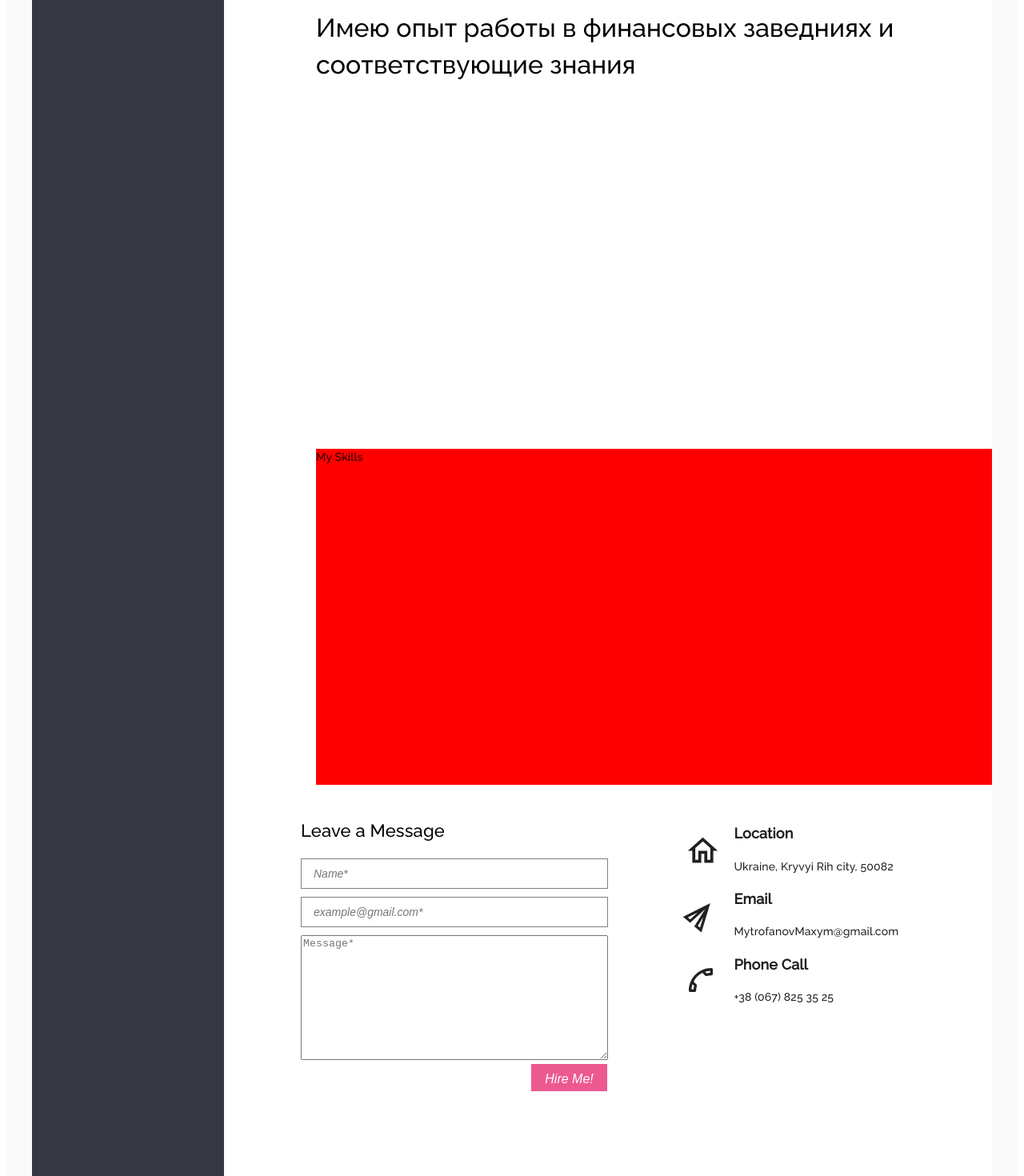
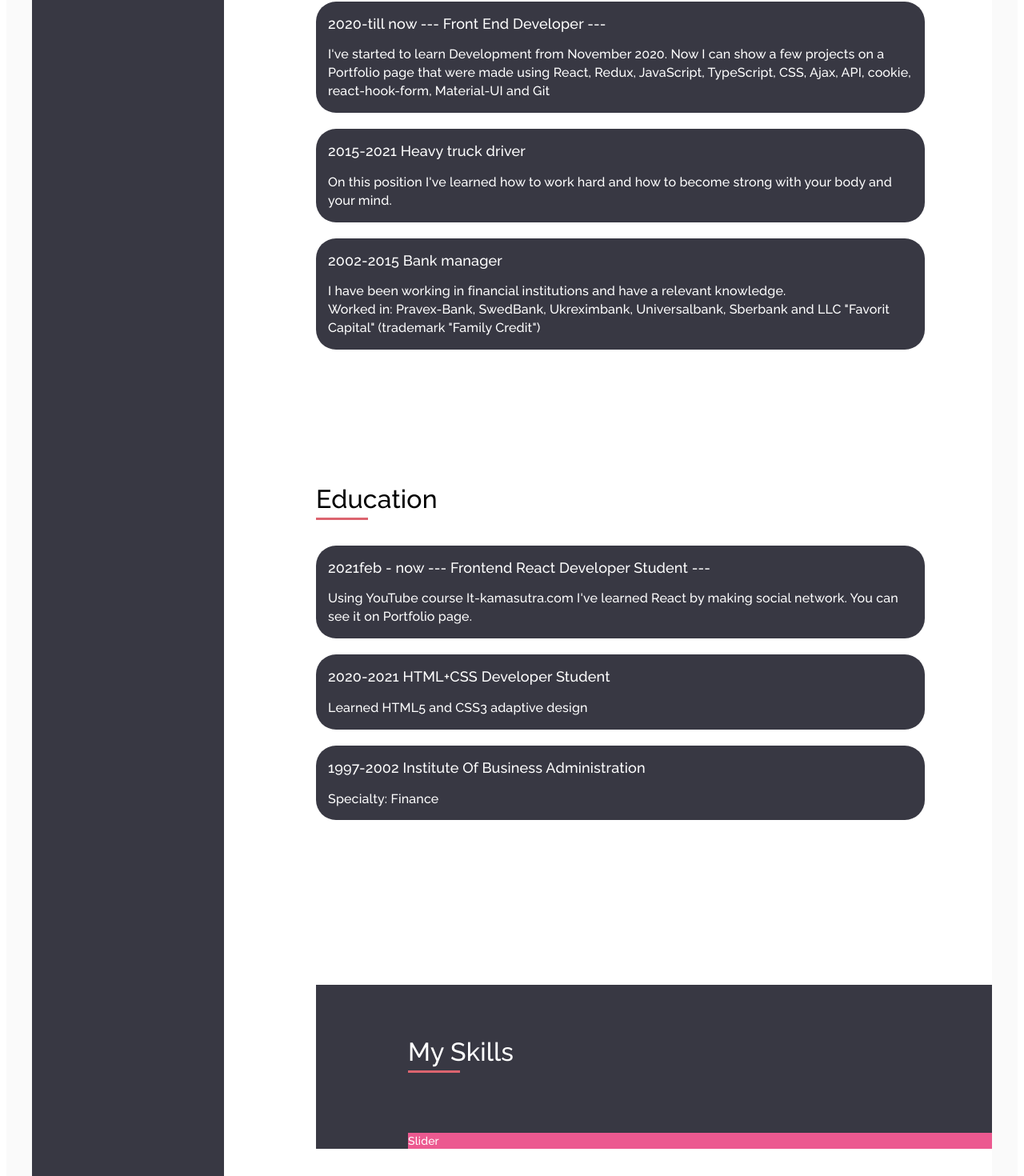
Before and after one commit to mytrofanov/resume6, a React (Create React App) app: page / in a window 1280 px wide. Shown: the part 1098-2568 px from the top of the page at 80% size. Built offline with nearby package versions, Linux system fonts and the light colour scheme.

Commit message:
Закончил про образование, начинаю делать скилы

```diff
--- a/src/components/about/About.js
+++ b/src/components/about/About.js
@@ -18,6 +18,7 @@ export function About() {
 
     return (
         <div className={s.AboutAll}>
+            {/*=================================Раздел обо мне=========================*/}
             <div className={s.AboutMe}>
                 <div className={s.AboutText}>
                     About Me
@@ -25,8 +26,8 @@ export function About() {
                     <div className={s.Divider}/>
                     {/*Линия подчеркивания*/}
                     <div className={s.AboutTextBlock}>
-                     Marital status:  married, Have	two kids(boys),
-                     Hobby: Blogging, Hunting, Sport, Reading
+                        Marital status: married, Have two kids(boys),
+                        Hobby: Blogging, Hunting, Sport, Reading
                     </div>
                     <div className={s.AboutMeBlock}>
                         <b>Name:</b> Maxym Mytrofanov
@@ -38,7 +39,7 @@ export function About() {
                             <b>Email:</b> MytrofanovMaxym@gmail.com
                         </div>
                         <div className={s.AboutMeItem}>
-                            <b>Youtube:</b> <a target="_blank"  rel="noreferrer"
+                            <b>Youtube:</b> <a target="_blank" rel="noreferrer"
                                                href={'https://www.youtube.com/channel/UCRnAwO395rTOwPZbIV5RTog'}>
                             My channel in YouTube</a>
 
@@ -56,19 +57,96 @@ export function About() {
                 </div>
             </div>
 
-
+            {/*Раздел опыт работы*/}
             <div className={s.WorkExperience}>
                 Work Experience
                 {/*Линия подчеркивания*/}
                 <div className={s.Divider}/>
                 {/*Линия подчеркивания*/}
 
-                Имею опыт работы в финансовых заведниях и соответствующие знания
+                <div className={s.BlackBlock}>
+                    <div className={s.BlackBlockHeader}>2020-till now --- Front End Developer ---</div>
+                    <div className={s.BlackBlockText}>
+                        I've started to learn Development from November 2020. Now I can show
+                        a few projects on a Portfolio page that were made using React, Redux, JavaScript,
+                        TypeScript, CSS, Ajax, API, cookie, react-hook-form, Material-UI and Git
+                    </div>
+
+                </div>
+
+                <div className={s.BlackBlock}>
+                    <div className={s.BlackBlockHeader}>2015-2021 Heavy truck driver</div>
+                    <div className={s.BlackBlockText}>
+                        On this position I've learned how to work hard and how to become strong with your body and your
+                        mind.
+
+                    </div>
+
+                </div>
+
+                <div className={s.BlackBlock}>
+                    <div className={s.BlackBlockHeader}>2002-2015 Bank manager</div>
+                    <div className={s.BlackBlockText}>
+                        I have been working in financial institutions and have a relevant knowledge.
+                        <div>
+                            Worked in: Pravex-Bank, SwedBank, Ukreximbank, Universalbank, Sberbank
+                            and LLC "Favorit Capital" (trademark "Family Credit")
+                        </div>
+                    </div>
+
+                </div>
+
             </div>
 
 
+            {/*============================Раздел образование==========================*/}
+
+            <div className={s.WorkExperience}>
+                Education
+                {/*Линия подчеркивания*/}
+                <div className={s.Divider}/>
+                {/*Линия подчеркивания*/}
+
+                <div className={s.BlackBlock}>
+                    <div className={s.BlackBlockHeader}>2021feb - now --- Frontend React Developer Student ---</div>
+                    <div className={s.BlackBlockText}>
+                        Using YouTube course It-kamasutra.com I've learned React by making social network.
+                        You can see it on Portfolio page.
+                    </div>
+
+                </div>
+
+                <div className={s.BlackBlock}>
+                    <div className={s.BlackBlockHeader}>2020-2021 HTML+CSS Developer Student</div>
+                    <div className={s.BlackBlockText}>
+                        Learned HTML5 and CSS3 adaptive design
+                    </div>
+
+                </div>
+
+                <div className={s.BlackBlock}>
+                    <div className={s.BlackBlockHeader}>1997-2002 Institute Of Business Administration</div>
+                    <div className={s.BlackBlockText}>
+                        Specialty: Finance
+                    </div>
+
+                </div>
+
+            </div>
+
+            {/*========================= Skills ===================================*/}
             <div className={s.Skills}>
-                My Skills
+                <div className={s.SkillsHeader}>
+                    My Skills
+                    {/*Линия подчеркивания*/}
+                    <div className={s.Divider}/>
+                    {/*Линия подчеркивания*/}
+                </div>
+            <div className={s.SkillsSlider}>
+            Slider
+            </div>
+
+
             </div>
 
 
--- a/src/components/about/About.module.css
+++ b/src/components/about/About.module.css
@@ -45,9 +45,9 @@
     padding-top: 32px;
 
 }
-
+/*Начало блока про опыт работы*/
 .WorkExperience {
-    margin-top: 60px;
+    margin-top: 50px;
     display: flex;
     flex-direction: column;
     width: 100%;
@@ -58,13 +58,43 @@
     color: black;
     font-size: 32px;
 }
+.BlackBlock {
+    background-color: #383843;
+    color: white;
+
+    width: 90%;
+    border-radius: 25px;
+    margin-bottom: 20px;
+    }
+
+.BlackBlockHeader {
+    margin: 15px;
+    font-size: 18px;
+}
+.BlackBlockText {
+    padding: 0 15px 15px;
+    font-size: 16px;
+}
+/*===============Skills===============*/
 .Skills {
     display: flex;
-    flex-direction: row;
+    flex-direction: column;
     width: 100%;
-    height: 420px;
-    background-color: red;
+
+    background-color: #383843;
+    color: white;
+
 }
+.SkillsHeader {
+    font-family: "Raleway", sans-serif;
+    font-size: 32px;
+    margin: 61px 0 0 115px;
+}
+.SkillsSlider {
+    margin: 43px 0 0 115px;
+    background-color: #ec5990;
+}
+
 .cube {
     width: 50%;
     height: 100%;
```
Also changed, not shown: src/components/skills/Skills.js (added), src/components/skills/Skills.module.css (added).
